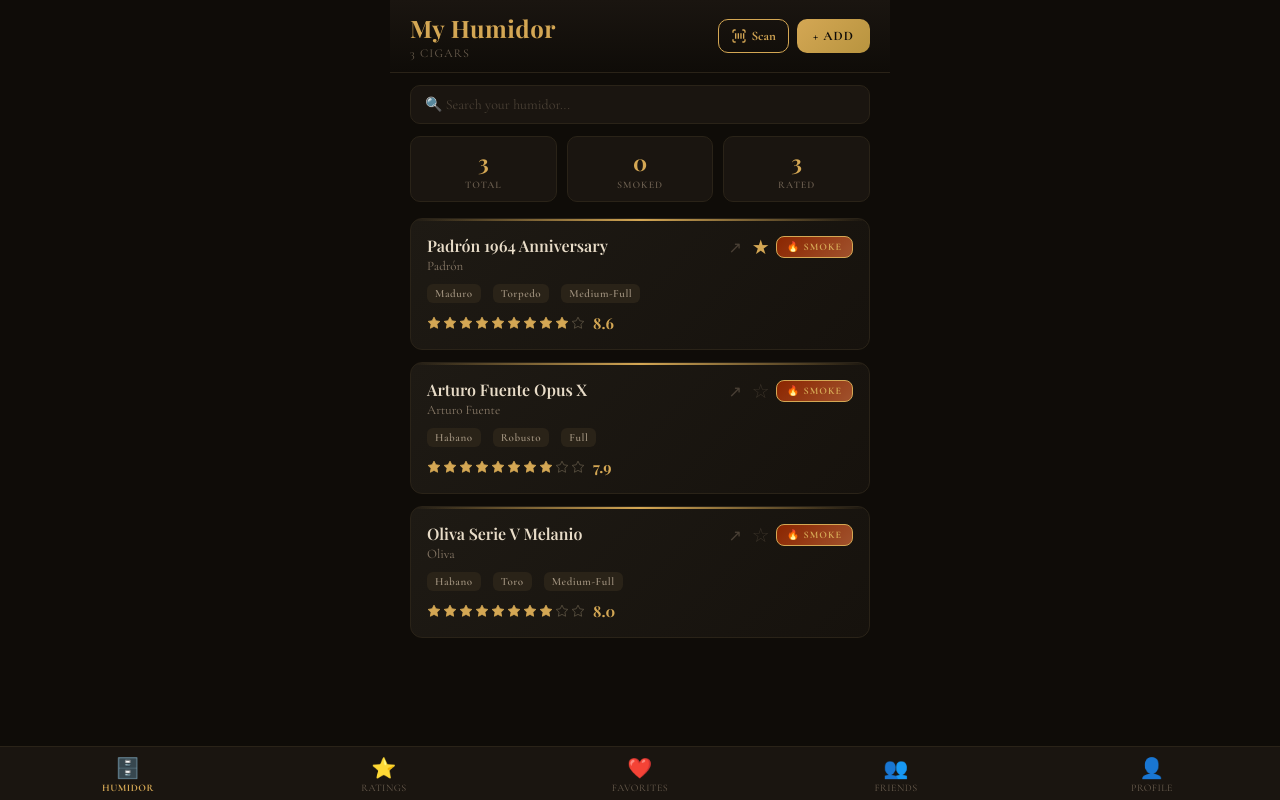
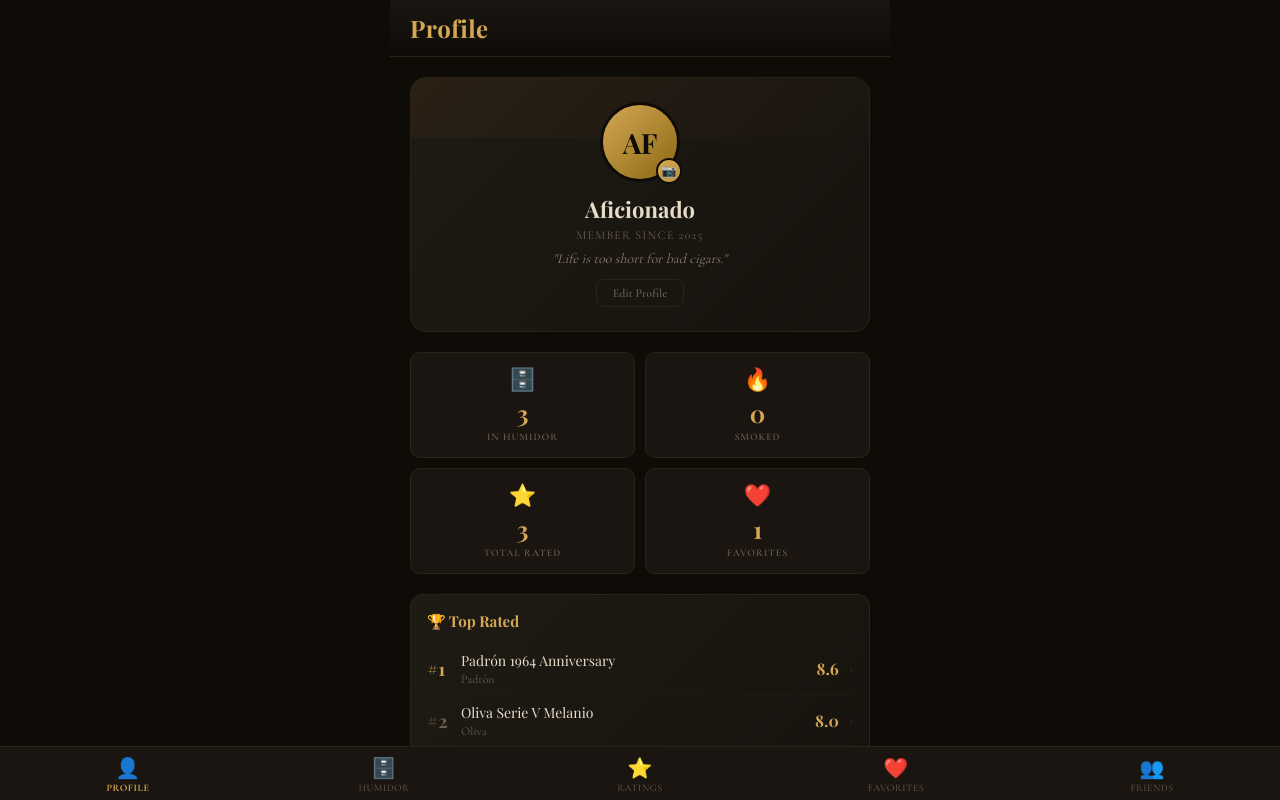
Before and after one commit to jriggi87/cigar-lounge, a React (Vite) app: page / in a window 1280 px wide. Built offline with nearby package versions, Linux system fonts and the light colour scheme.

Commit message:
Update CigarLounge.jsx

```diff
--- a/src/CigarLounge.jsx
+++ b/src/CigarLounge.jsx
@@ -167,27 +167,29 @@
 );
 
 // ─── Share Modal Component ───────────────────────────────────────
-const ShareModal = ({ cigar, onClose }) => {
+const ShareModal = ({ cigar, onClose, appUrl }) => {
   const [copied, setCopied] = useState(false);
   const [shareSuccess, setShareSuccess] = useState(null);
   const avg = getAvgRating(cigar.ratings);
 
-  const shareText = `🔥 Just ${cigar.inHumidor === false ? "smoked" : "added to my humidor"}: ${cigar.name} by ${cigar.brand}${avg > 0 ? ` — Rated ${avg}/10 ⭐` : ""}${cigar.notes ? `\n\n"${cigar.notes.slice(0, 120)}${cigar.notes.length > 120 ? "..." : ""}"` : ""}\n\n📱 Shared via Cigar Lounge`;
+  // Build the deep link for this cigar
+  const cigarLink = appUrl || (typeof window !== "undefined" ? window.location.origin : "");
+
+  const shareText = `🔥 ${cigar.inHumidor === false ? "Just smoked" : "Check out"}: ${cigar.name} by ${cigar.brand}${avg > 0 ? `\n⭐ Rating: ${avg}/10` : ""}${cigar.wrapper ? `\n🍂 ${cigar.wrapper} wrapper • ${cigar.shape || ""}${cigar.strength ? " • " + cigar.strength : ""}` : ""}${cigar.notes ? `\n\n"${cigar.notes.slice(0, 100)}${cigar.notes.length > 100 ? "..." : ""}"` : ""}\n\n👉 See it on Cigar Lounge: ${cigarLink}\n📱 Download Cigar Lounge to rate and track your cigars!`;
 
   const handleShare = async (platform) => {
     const encodedText = encodeURIComponent(shareText);
+    const encodedUrl = encodeURIComponent(cigarLink);
     const urls = {
       twitter: `https://twitter.com/intent/tweet?text=${encodedText}`,
-      facebook: `https://www.facebook.com/sharer/sharer.php?quote=${encodedText}`,
+      facebook: `https://www.facebook.com/sharer/sharer.php?u=${encodedUrl}&quote=${encodeURIComponent(shareText.split("\n👉")[0])}`,
       whatsapp: `https://wa.me/?text=${encodedText}`,
-      telegram: `https://t.me/share/url?text=${encodedText}`,
+      telegram: `https://t.me/share/url?url=${encodedUrl}&text=${encodeURIComponent(shareText.split("\n👉")[0])}`,
       sms: `sms:?body=${encodedText}`,
     };
 
     if (platform === "copy") {
-      try {
-        await navigator.clipboard.writeText(shareText);
-      } catch {}
+      try { await navigator.clipboard.writeText(shareText); } catch {}
       setCopied(true);
       setTimeout(() => setCopied(false), 2000);
       return;
@@ -195,7 +197,19 @@
 
     if (platform === "native" && navigator.share) {
       try {
-        await navigator.share({ title: `${cigar.name} — Cigar Lounge`, text: shareText });
+        const shareData = { title: `${cigar.name} — Cigar Lounge`, text: shareText, url: cigarLink };
+        // If there's a photo, try to share it as a file
+        if (cigar.photo) {
+          try {
+            const response = await fetch(cigar.photo);
+            const blob = await response.blob();
+            const file = new File([blob], "cigar.jpg", { type: blob.type });
+            if (navigator.canShare && navigator.canShare({ files: [file] })) {
+              shareData.files = [file];
+            }
+          } catch {}
+        }
+        await navigator.share(shareData);
         setShareSuccess("Shared!");
         setTimeout(() => setShareSuccess(null), 2000);
       } catch {}
@@ -232,26 +246,49 @@
 
         <div style={{
           background: "linear-gradient(135deg, #1e1a14, #16120d)",
-          border: "1px solid #2a2318", borderRadius: 12, padding: 14, marginBottom: 20,
+          border: "1px solid #2a2318", borderRadius: 12, overflow: "hidden", marginBottom: 20,
         }}>
-          <div style={{ display: "flex", gap: 12, alignItems: "center" }}>
-            {cigar.photo ? (
-              <img src={cigar.photo} alt="" style={{ width: 48, height: 48, borderRadius: 8, objectFit: "cover" }} />
-            ) : (
-              <div style={{ width: 48, height: 48, borderRadius: 8, background: "#2a2318", display: "flex", alignItems: "center", justifyContent: "center", fontSize: 22 }}>🔥</div>
+          {/* Cigar photo banner */}
+          {cigar.photo && (
+            <div style={{ maxHeight: 140, overflow: "hidden" }}>
+              <img src={cigar.photo} alt="" style={{ width: "100%", objectFit: "cover", display: "block" }} />
+            </div>
+          )}
+          <div style={{ padding: 14 }}>
+            <div style={{ display: "flex", gap: 10, alignItems: "center" }}>
+              {!cigar.photo && (
+                <div style={{ width: 48, height: 48, borderRadius: 8, background: "#2a2318", display: "flex", alignItems: "center", justifyContent: "center", fontSize: 22, flexShrink: 0 }}>🔥</div>
               )}
               <div style={{ flex: 1 }}>
                 <p style={{ fontFamily: "'Playfair Display', serif", color: "#e8dcc8", fontSize: 15, margin: 0, fontWeight: 600 }}>{cigar.name}</p>
                 <p style={{ color: "#6b5e4f", fontSize: 12, margin: "2px 0 0", fontFamily: "'Cormorant Garamond', serif" }}>
-                {cigar.brand}{avg > 0 ? ` • ${avg}/10` : ""}
+                  {cigar.brand}{avg > 0 ? ` • ⭐ ${avg}/10` : ""}
                 </p>
               </div>
             </div>
+            {cigar.wrapper && (
+              <div style={{ display: "flex", gap: 6, marginTop: 8, flexWrap: "wrap" }}>
+                {cigar.wrapper && <Tag label={cigar.wrapper} />}
+                {cigar.shape && <Tag label={cigar.shape} />}
+                {cigar.strength && <Tag label={cigar.strength} />}
+              </div>
+            )}
             {cigar.notes && (
               <p style={{ color: "#8a7b69", fontSize: 12, fontStyle: "italic", margin: "10px 0 0", fontFamily: "'Cormorant Garamond', serif", lineHeight: 1.5 }}>
                 "{cigar.notes.slice(0, 100)}{cigar.notes.length > 100 ? "..." : ""}"
               </p>
             )}
+            {/* App link preview */}
+            <div style={{
+              marginTop: 10, padding: "8px 10px", background: "#0f0c08",
+              borderRadius: 8, display: "flex", alignItems: "center", gap: 8,
+            }}>
+              <span style={{ fontSize: 14 }}>🔗</span>
+              <span style={{ color: "#D4A754", fontSize: 11, fontFamily: "'Cormorant Garamond', serif", fontWeight: 600, opacity: 0.8 }}>
+                cigar-lounge-app.vercel.app
+              </span>
+            </div>
+          </div>
         </div>
 
         <h3 style={{ fontFamily: "'Playfair Display', serif", color: "#D4A754", fontSize: 16, margin: "0 0 14px" }}>Share to</h3>
@@ -780,7 +817,7 @@
 };
 
 // ─── Friend Profile View ─────────────────────────────────────────
-const FriendProfile = ({ friend, friendCigars, onClose }) => (
+const FriendProfile = ({ friend, friendCigars, onClose, onRemove }) => (
   <div style={{ position: "fixed", inset: 0, background: "rgba(0,0,0,0.9)", zIndex: 200, overflowY: "auto", padding: "20px" }}>
     <div style={{ background: "#0f0c08", border: "1px solid #2a2318", borderRadius: 16, maxWidth: 500, margin: "auto", padding: 24 }}>
       <div style={{ display: "flex", justifyContent: "space-between", alignItems: "center", marginBottom: 20 }}>
@@ -819,6 +856,22 @@
           </div>
         ))}
       </div>
+      {/* Remove friend */}
+      <div style={{ marginTop: 24, paddingTop: 16, borderTop: "1px solid #1e1a14" }}>
+        <button
+          onClick={() => { onRemove?.(friend.id); onClose(); }}
+          style={{
+            width: "100%", background: "transparent", border: "1px solid #3a2020",
+            borderRadius: 10, padding: 12, color: "#8a4a4a",
+            fontSize: 13, fontFamily: "'Cormorant Garamond', serif", fontWeight: 600,
+            cursor: "pointer", transition: "all 0.2s",
+          }}
+          onMouseEnter={(e) => { e.currentTarget.style.background = "#2a1515"; e.currentTarget.style.borderColor = "#5a2a2a"; }}
+          onMouseLeave={(e) => { e.currentTarget.style.background = "transparent"; e.currentTarget.style.borderColor = "#3a2020"; }}
+        >
+          Remove Friend
+        </button>
+      </div>
     </div>
   </div>
 );
@@ -828,7 +881,7 @@
 // ═════════════════════════════════════════════════════════════════
 export default function CigarLounge() {
   // Persistent state with localStorage
-  const [activeTab, setActiveTab] = useState("humidor");
+  const [activeTab, setActiveTab] = useState("profile");
   const [cigars, setCigars] = useState(() => storage.get("cigars", null));
   const [favorites, setFavorites] = useState(() => new Set(storage.get("favorites", [])));
   const [friends, setFriends] = useState(() => storage.get("friends", SAMPLE_FRIENDS));
@@ -844,6 +897,7 @@
   const [friendSearch, setFriendSearch] = useState("");
   const [scanToast, setScanToast] = useState(null);
   const [initialized, setInitialized] = useState(false);
+  const profilePhotoRef = useRef(null);
 
   // Initialize with sample data on first ever load
   useEffect(() => {
@@ -920,11 +974,11 @@
   };
 
   const tabs = [
+    { id: "profile", label: "Profile", icon: "👤" },
     { id: "humidor", label: "Humidor", icon: "🗄️" },
     { id: "ratings", label: "Ratings", icon: "⭐" },
     { id: "favorites", label: "Favorites", icon: "❤️" },
     { id: "friends", label: "Friends", icon: "👥" },
-    { id: "profile", label: "Profile", icon: "👤" },
   ];
 
   return (
@@ -1071,7 +1125,43 @@
             <div style={{ padding: "20px" }}>
               <div style={{ background: "linear-gradient(135deg, #1e1a14, #16120d)", border: "1px solid #2a2318", borderRadius: 16, padding: 24, textAlign: "center", marginBottom: 20, position: "relative", overflow: "hidden" }}>
                 <div style={{ position: "absolute", top: 0, left: 0, right: 0, height: 60, background: "linear-gradient(135deg, #2a2014, #1a1510)" }} />
-                <div style={{ width: 80, height: 80, borderRadius: "50%", background: "linear-gradient(135deg, #D4A754, #8B6914)", display: "flex", alignItems: "center", justifyContent: "center", fontFamily: "'Playfair Display', serif", fontSize: 28, color: "#0f0c08", fontWeight: 700, margin: "0 auto 12px", position: "relative", border: "3px solid #0f0c08" }}>{profile.avatar}</div>
+                {/* Profile photo with upload option */}
+                <div style={{ position: "relative", width: 80, height: 80, margin: "0 auto 12px" }}>
+                  <div
+                    onClick={() => !editProfile && profilePhotoRef.current?.click()}
+                    style={{
+                      width: 80, height: 80, borderRadius: "50%",
+                      background: profile.photo ? "none" : "linear-gradient(135deg, #D4A754, #8B6914)",
+                      display: "flex", alignItems: "center", justifyContent: "center",
+                      fontFamily: "'Playfair Display', serif", fontSize: 28, color: "#0f0c08", fontWeight: 700,
+                      position: "relative", border: "3px solid #0f0c08", cursor: "pointer",
+                      overflow: "hidden",
+                    }}>
+                    {profile.photo ? (
+                      <img src={profile.photo} alt="Profile" style={{ width: "100%", height: "100%", objectFit: "cover" }} />
+                    ) : (
+                      profile.avatar
+                    )}
+                  </div>
+                  <div
+                    onClick={() => profilePhotoRef.current?.click()}
+                    style={{
+                      position: "absolute", bottom: -2, right: -2,
+                      width: 26, height: 26, borderRadius: "50%",
+                      background: "linear-gradient(135deg, #D4A754, #B8943F)",
+                      border: "2px solid #0f0c08",
+                      display: "flex", alignItems: "center", justifyContent: "center",
+                      cursor: "pointer", fontSize: 12,
+                    }}>📷</div>
+                  <input ref={profilePhotoRef} type="file" accept="image/*" onChange={(e) => {
+                    const file = e.target.files[0];
+                    if (file) {
+                      const reader = new FileReader();
+                      reader.onload = (ev) => setProfile((p) => ({ ...p, photo: ev.target.result }));
+                      reader.readAsDataURL(file);
+                    }
+                  }} style={{ display: "none" }} />
+                </div>
                 {editProfile ? (
                   <div style={{ display: "grid", gap: 10, textAlign: "left" }}>
                     <input style={{ width: "100%", background: "#0f0c08", border: "1px solid #2a2318", borderRadius: 8, padding: "8px 12px", color: "#e8dcc8", fontSize: 14, fontFamily: "'Cormorant Garamond', serif", outline: "none", boxSizing: "border-box" }} value={profile.name} onChange={(e) => setProfile((p) => ({ ...p, name: e.target.value, avatar: e.target.value.split(" ").map(w => w[0]).join("").toUpperCase().slice(0, 2) || "AF" }))} />
@@ -1087,23 +1177,48 @@
                   </>
                 )}
               </div>
+              {/* Clickable stat tiles */}
               <div style={{ display: "grid", gridTemplateColumns: "1fr 1fr", gap: 10, marginBottom: 20 }}>
-                {[{ icon: "🗄️", label: "In Humidor", value: humidorCigars.length }, { icon: "🔥", label: "Smoked", value: cigarList.filter(c => !c.inHumidor).length }, { icon: "⭐", label: "Total Rated", value: allRated.length }, { icon: "❤️", label: "Favorites", value: favoriteCigars.length }].map((s) => (
-                  <div key={s.label} style={{ background: "#1a1510", border: "1px solid #2a2318", borderRadius: 10, padding: 14, textAlign: "center" }}>
+                {[
+                  { icon: "🗄️", label: "In Humidor", value: humidorCigars.length, tab: "humidor" },
+                  { icon: "🔥", label: "Smoked", value: cigarList.filter(c => !c.inHumidor).length, tab: "ratings" },
+                  { icon: "⭐", label: "Total Rated", value: allRated.length, tab: "ratings" },
+                  { icon: "❤️", label: "Favorites", value: favoriteCigars.length, tab: "favorites" },
+                ].map((s) => (
+                  <div
+                    key={s.label}
+                    onClick={() => { setActiveTab(s.tab); setSearchQuery(""); }}
+                    style={{
+                      background: "#1a1510", border: "1px solid #2a2318", borderRadius: 10,
+                      padding: 14, textAlign: "center", cursor: "pointer", transition: "all 0.2s",
+                    }}
+                    onMouseEnter={(e) => { e.currentTarget.style.borderColor = "#D4A754"; e.currentTarget.style.transform = "translateY(-2px)"; }}
+                    onMouseLeave={(e) => { e.currentTarget.style.borderColor = "#2a2318"; e.currentTarget.style.transform = "translateY(0)"; }}
+                  >
                     <span style={{ fontSize: 22 }}>{s.icon}</span>
                     <p style={{ fontFamily: "'Playfair Display', serif", color: "#D4A754", fontSize: 24, margin: "4px 0 2px", fontWeight: 700 }}>{s.value}</p>
                     <p style={{ color: "#6b5e4f", fontSize: 10, margin: 0, textTransform: "uppercase", letterSpacing: "0.1em", fontWeight: 600 }}>{s.label}</p>
                   </div>
                 ))}
               </div>
+              {/* Clickable Top Rated cigars */}
               {allRated.length > 0 && (
                 <div style={{ background: "linear-gradient(135deg, #1e1a14, #16120d)", border: "1px solid #2a2318", borderRadius: 12, padding: 16 }}>
                   <h3 style={{ fontFamily: "'Playfair Display', serif", color: "#D4A754", fontSize: 15, margin: "0 0 12px" }}>🏆 Top Rated</h3>
                   {[...allRated].sort((a, b) => getAvgRating(b.ratings) - getAvgRating(a.ratings)).slice(0, 3).map((c, i) => (
-                    <div key={c.id} style={{ display: "flex", alignItems: "center", gap: 10, padding: "8px 0", borderBottom: i < 2 ? "1px solid #1e1a14" : "none" }}>
+                    <div
+                      key={c.id}
+                      onClick={() => setViewCigar(c)}
+                      style={{
+                        display: "flex", alignItems: "center", gap: 10, padding: "8px 0",
+                        borderBottom: i < 2 ? "1px solid #1e1a14" : "none",
+                        cursor: "pointer", transition: "all 0.15s",
+                      }}
+                    >
                       <span style={{ fontFamily: "'Playfair Display', serif", color: i === 0 ? "#D4A754" : "#6b5e4f", fontSize: 18, fontWeight: 700, minWidth: 24 }}>#{i + 1}</span>
                       <div style={{ flex: 1 }}><p style={{ color: "#e8dcc8", fontSize: 14, margin: 0, fontFamily: "'Playfair Display', serif" }}>{c.name}</p><p style={{ color: "#6b5e4f", fontSize: 12, margin: "2px 0 0" }}>{c.brand}</p></div>
                       <span style={{ fontFamily: "'Playfair Display', serif", color: "#D4A754", fontSize: 16, fontWeight: 700 }}>{getAvgRating(c.ratings)}</span>
+                      <span style={{ color: "#3a3228", fontSize: 14 }}>›</span>
                     </div>
                   ))}
                 </div>
@@ -1116,7 +1231,7 @@
       {/* Modals */}
       {(showAddModal || editCigar) && <CigarModal cigar={editCigar} mode={editCigar ? "edit" : "add"} onClose={() => { setShowAddModal(false); setEditCigar(null); }} onSave={handleAddCigar} />}
       {viewCigar && !editCigar && <CigarDetail cigar={viewCigar} onClose={() => setViewCigar(null)} onEdit={(c) => { setViewCigar(null); setEditCigar(c); }} onFavorite={handleToggleFavorite} onShare={(c) => { setViewCigar(null); setShareCigar(c); }} isFavorite={favorites.has(viewCigar.id)} />}
-      {viewFriend && <FriendProfile friend={viewFriend} friendCigars={friendCigarsForFriend(viewFriend)} onClose={() => setViewFriend(null)} />}
+      {viewFriend && <FriendProfile friend={viewFriend} friendCigars={friendCigarsForFriend(viewFriend)} onClose={() => setViewFriend(null)} onRemove={(id) => setFriends((prev) => prev.filter((f) => f.id !== id))} />}
       {showScanner && <BarcodeScanner onClose={() => setShowScanner(false)} onCigarFound={handleScannedCigar} />}
       {shareCigar && <ShareModal cigar={shareCigar} onClose={() => setShareCigar(null)} />}
 
```
Lines whose indentation alone changed are shown as unchanged.
